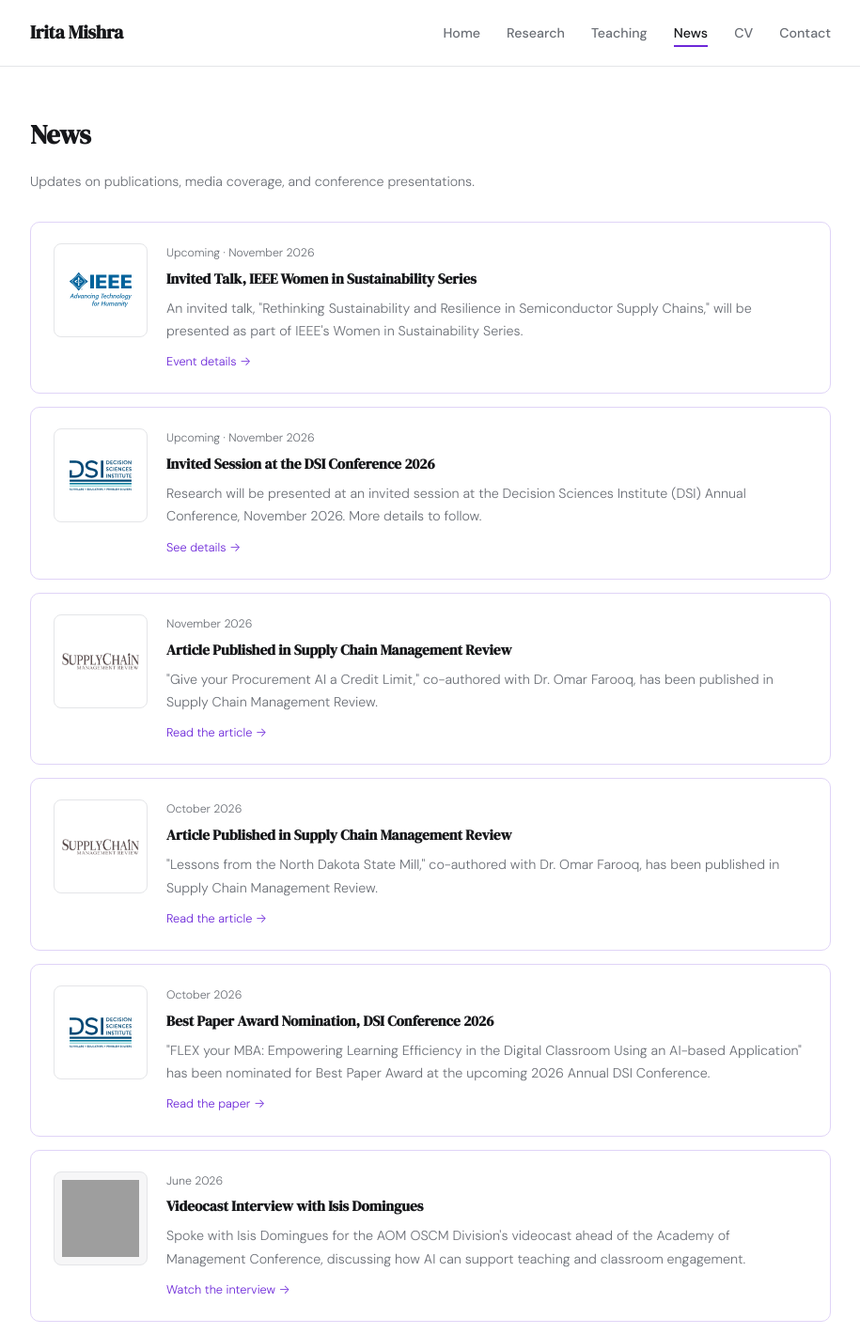
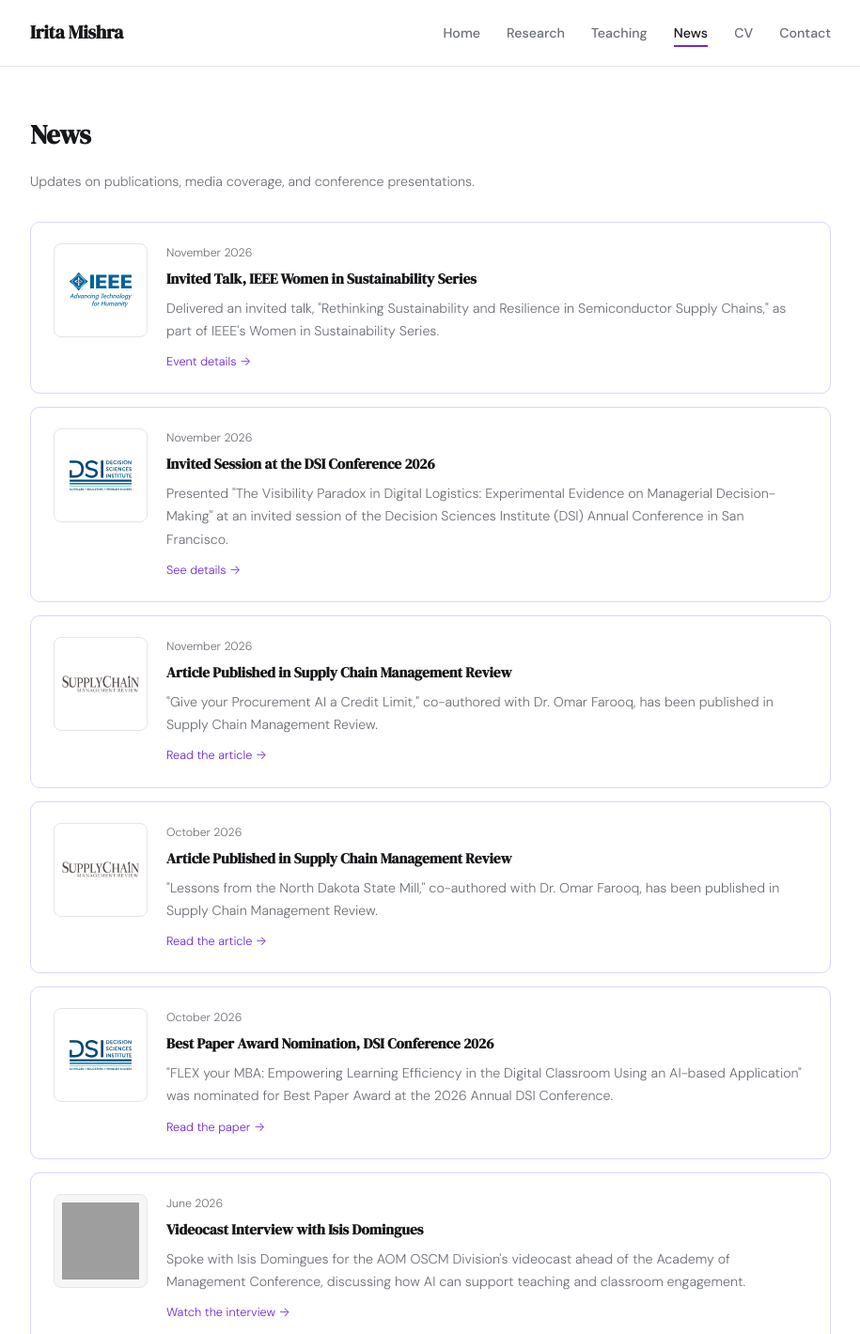
Before and after one commit to iritamishra/iritamishra.github.io, a plain HTML site: page news.html in a window 1280 px wide. Shown: the top 1420 px of the page at 94% size, without its empty margins (182-1097 px from the left). Drawn offline with Linux system fonts and the light colour scheme; grey boxes are pictures that could not be loaded.

Commit message:
Mark IEEE talk and DSI 2026 sessions as presented
News, Research, and CV pages plus the CV PDF: the IEEE Women in
Sustainability talk and both DSI 2026 San Francisco presentations are now
past tense, and the FLEX best-paper nomination no longer says "upcoming".

Co-Authored-By: Claude Opus 5.5 <noreply@anthropic.com>

```diff
--- a/news.html
+++ b/news.html
@@ -45,9 +45,9 @@
       <div class="news-item">
         <img src="images/ieee-logo.svg" alt="IEEE logo" class="news-thumb news-thumb-logo">
         <div class="news-body">
-          <span class="news-date">Upcoming &middot; November 2026</span>
+          <span class="news-date">November 2026</span>
           <h3>Invited Talk, IEEE Women in Sustainability Series</h3>
-          <p>An invited talk, "Rethinking Sustainability and Resilience in Semiconductor Supply Chains," will be presented as part of IEEE's Women in Sustainability Series.</p>
+          <p>Delivered an invited talk, "Rethinking Sustainability and Resilience in Semiconductor Supply Chains," as part of IEEE's Women in Sustainability Series.</p>
           <a class="news-link" href="https://events.vtools.ieee.org/m/579229" target="_blank" rel="noopener">Event details &rarr;</a>
         </div>
       </div>
@@ -55,9 +55,9 @@
       <div class="news-item">
         <img src="images/dsi-logo.svg" alt="Decision Sciences Institute logo" class="news-thumb news-thumb-logo">
         <div class="news-body">
-          <span class="news-date">Upcoming &middot; November 2026</span>
+          <span class="news-date">November 2026</span>
           <h3>Invited Session at the DSI Conference 2026</h3>
-          <p>Research will be presented at an invited session at the Decision Sciences Institute (DSI) Annual Conference, November 2026. More details to follow.</p>
+          <p>Presented "The Visibility Paradox in Digital Logistics: Experimental Evidence on Managerial Decision-Making" at an invited session of the Decision Sciences Institute (DSI) Annual Conference in San Francisco.</p>
           <a class="news-link" href="cv.html#dsi-2026">See details &rarr;</a>
         </div>
       </div>
@@ -87,7 +87,7 @@
         <div class="news-body">
           <span class="news-date">October 2026</span>
           <h3>Best Paper Award Nomination, DSI Conference 2026</h3>
-          <p>"FLEX your MBA: Empowering Learning Efficiency in the Digital Classroom Using an AI-based Application" has been nominated for Best Paper Award at the upcoming 2026 Annual DSI Conference.</p>
+          <p>"FLEX your MBA: Empowering Learning Efficiency in the Digital Classroom Using an AI-based Application" was nominated for Best Paper Award at the 2026 Annual DSI Conference.</p>
           <a class="news-link" href="https://onlinelibrary.wiley.com/doi/full/10.1111/dsji.70024" target="_blank" rel="noopener">Read the paper &rarr;</a>
         </div>
       </div>
```
Also changed, not shown: cv.html (+2 -2 lines), research.html (+3 -3 lines), 1 other file.
